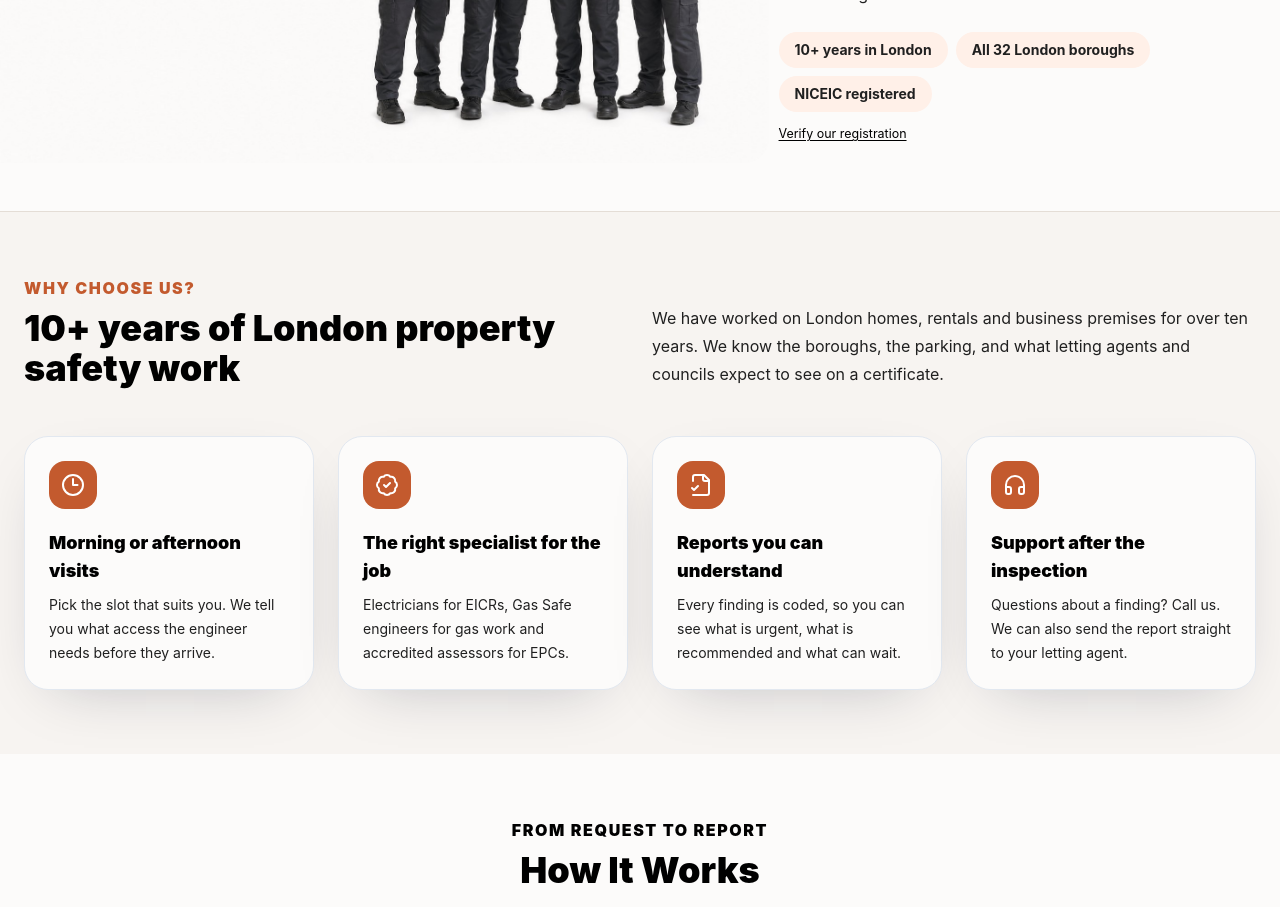
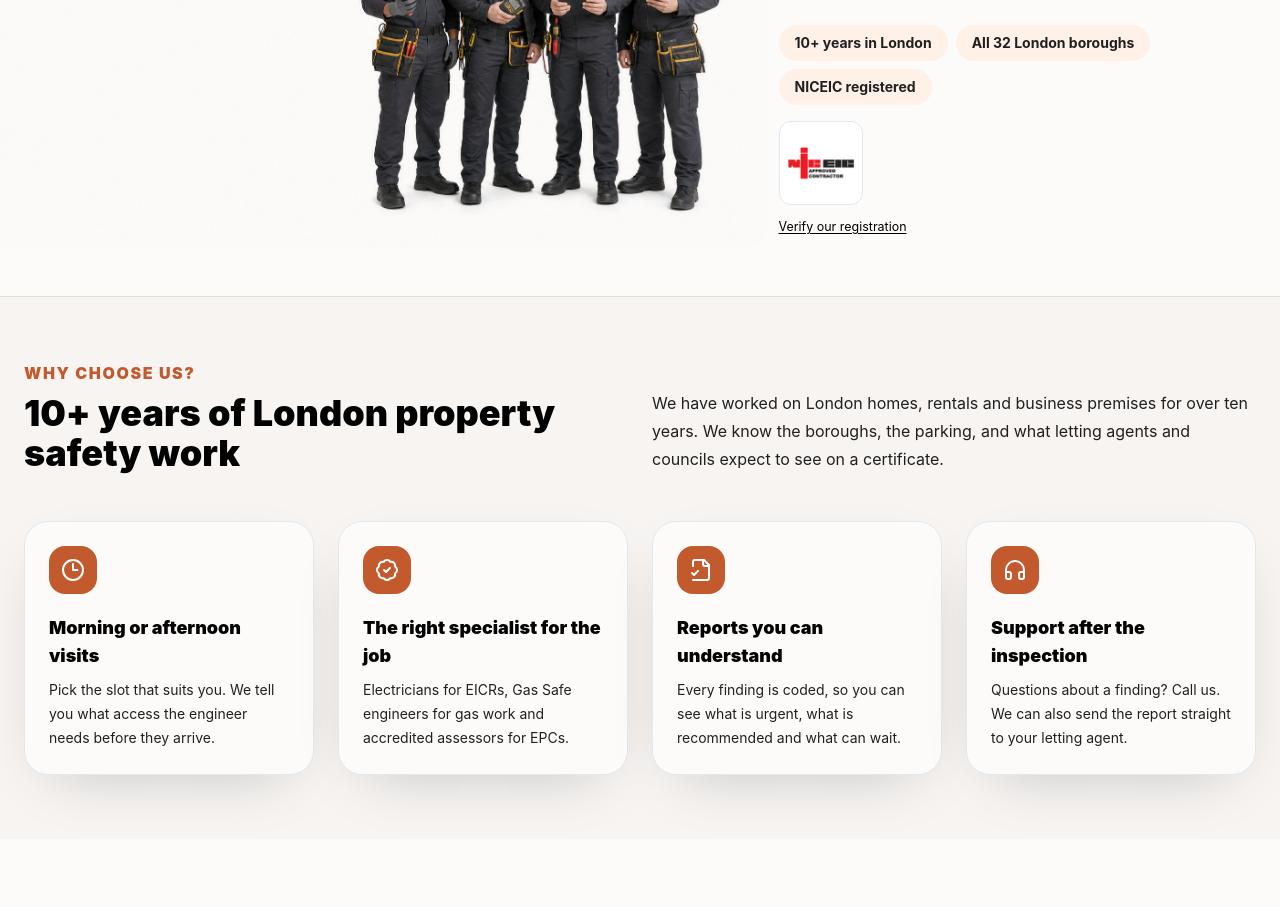
Before and after one commit to VFMTeam/EICRINLONDON, a Next.js app in the folder web/: page / in a window 1280 px wide. Shown: the part 3380-4287 px from the top of the page. Built offline with nearby package versions, Linux system fonts and the light colour scheme; no server answers.

Commit message:
Show the NICEIC approved contractor logo on the home and about pages
Co-Authored-By: Claude Opus 5.5 <noreply@anthropic.com>
Claude-Session: https://claude.ai/code/session_0117gbGeFgBWoxD3Wom5aC1r

```diff
--- a/web/content/pages/about.html
+++ b/web/content/pages/about.html
@@ -4,7 +4,7 @@
                     <p>Landlord certificates in London</p>
                     <h1>About Us</h1>
                 </header>
-                        <div class="core-page-content"><div class="core-copy"><h2>Who we are</h2><p>EICR in London is the trading name of Group Tech Solutions UK Ltd. We have been doing electrical, gas and fire safety work on London properties for over 10 years, from studio flats and HMOs to shops and offices.</p><h2>Registered and qualified</h2><ul><li>NICEIC registered electricians</li><li>Gas work by Gas Safe registered engineers</li><li>EPCs by accredited energy assessors</li></ul>{{verify}}<h2>What we do</h2><p>EICRs, gas safety certificates, EPCs, fire risk assessments, PAT testing, emergency lighting, asbestos surveys and electrical and gas repairs. Book several checks for the same visit and you get a discount on multiple services.</p><h2>Where we work</h2><p>We are based in Dagenham and cover all 32 London boroughs, the City of London and selected towns around the M25. <a href="/areas/">See all areas</a>.</p><p><a class="core-cta" href="/booking/">Book an inspection</a></p></div>
+                        <div class="core-page-content"><div class="core-copy"><h2>Who we are</h2><p>EICR in London is the trading name of Group Tech Solutions UK Ltd. We have been doing electrical, gas and fire safety work on London properties for over 10 years, from studio flats and HMOs to shops and offices.</p><h2>Registered and qualified</h2><ul><li>NICEIC registered electricians</li><li>Gas work by Gas Safe registered engineers</li><li>EPCs by accredited energy assessors</li></ul><div class="trust-logos"><img src="/images/niceic-approved.webp" alt="NICEIC Approved Contractor" width="150" height="150" loading="lazy"></div>{{verify}}<h2>What we do</h2><p>EICRs, gas safety certificates, EPCs, fire risk assessments, PAT testing, emergency lighting, asbestos surveys and electrical and gas repairs. Book several checks for the same visit and you get a discount on multiple services.</p><h2>Where we work</h2><p>We are based in Dagenham and cover all 32 London boroughs, the City of London and selected towns around the M25. <a href="/areas/">See all areas</a>.</p><p><a class="core-cta" href="/booking/">Book an inspection</a></p></div>
 </div>
             </div>
 </section>
--- a/web/content/pages/home.html
+++ b/web/content/pages/home.html
@@ -1116,6 +1116,7 @@
         <span class="rounded-full bg-amber-50 px-4 py-2">All 32 London boroughs</span>
         <span class="rounded-full bg-amber-50 px-4 py-2">NICEIC registered</span>
       </div>
+      <div class="trust-logos"><img src="/images/niceic-approved.webp" alt="NICEIC Approved Contractor" width="150" height="150" loading="lazy"></div>
       {{verify}}
     </div>
     <div class="eicr-credentials-image animate-fade-up delay-2 self-end">
--- a/web/public/css/main.css
+++ b/web/public/css/main.css
@@ -568,3 +568,6 @@
 .trust-verify p{margin-top:.4rem;color:#475569;font-size:.8rem}
 .trust-verify a{color:#9a3f20;font-weight:800;text-decoration:underline}
 .core-copy ul{margin:.4rem 0 0 1.2rem;list-style:disc;color:#475569;font-size:.9rem;line-height:1.8}
+.trust-logos{display:flex;gap:.75rem;margin-top:1rem}
+.trust-logos img{width:84px;height:84px;border-radius:.75rem;background:#fff;border:1px solid #e2e8f0;padding:.25rem;transition:transform .3s}
+.trust-logos img:hover{transform:translateY(-3px)}
```
